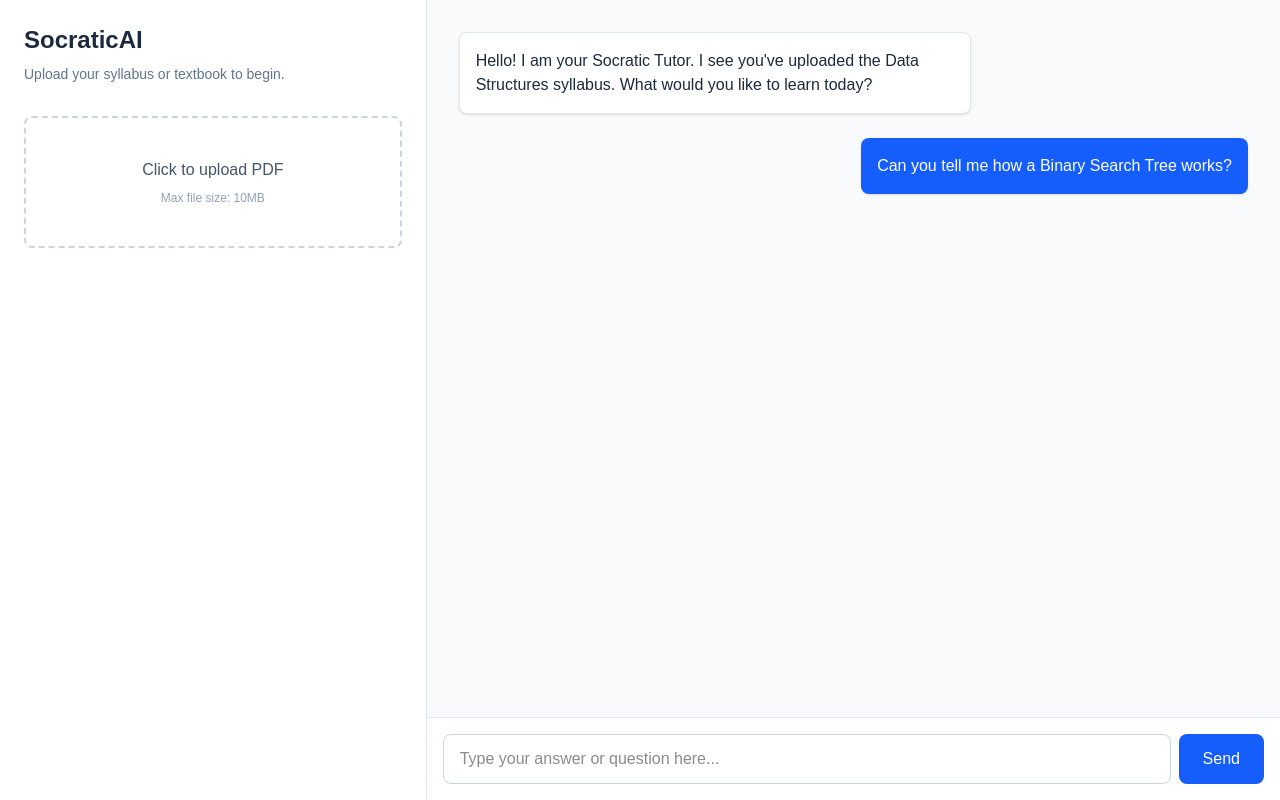
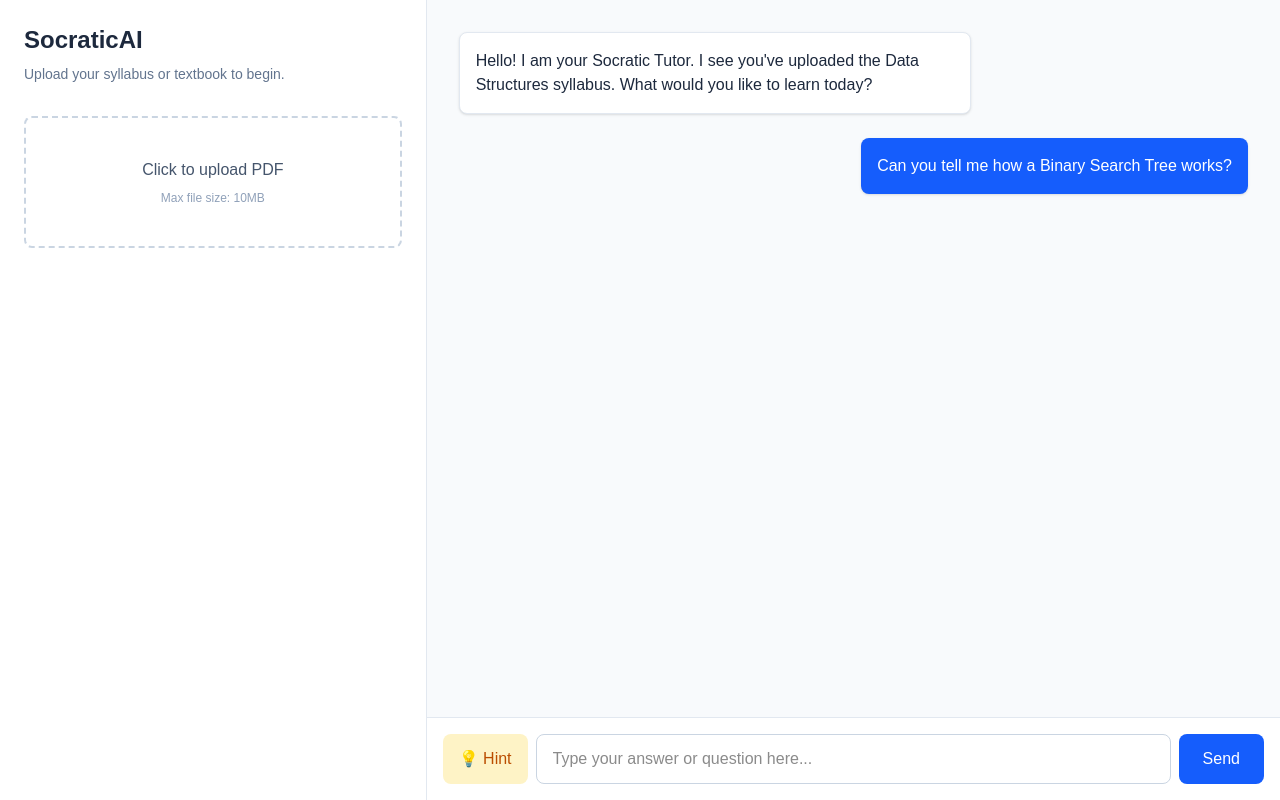
Before and after one commit to SHREYA-G-AMIN/socratic-ai-tutor, a Next.js app: page / in a window 1280 px wide. Built offline with nearby package versions, Linux system fonts and the light colour scheme.

Commit message:
feat: add hint button

```diff
--- a/src/app/page.tsx
+++ b/src/app/page.tsx
@@ -1,33 +1,33 @@
 "use client";
 
-import { useRef } from "react";
+import { useRef, useState } from "react";
 
 export default function Home() {
-  // This creates a reference to our hidden file input
   const fileInputRef = useRef<HTMLInputElement>(null);
+  const [showHint, setShowHint] = useState(false);
 
-  // This function triggers the hidden input when the box is clicked
   const handleUploadClick = () => {
     fileInputRef.current?.click();
   };
 
-  // This handles the actual file selection
   const handleFileChange = (e: React.ChangeEvent<HTMLInputElement>) => {
     const file = e.target.files?.[0];
     if (file) {
-      alert(`Selected file: ${file.name}`); // Just a test alert for now!
+      alert(`Selected file: ${file.name}`);
     }
+  };
+
+  const handleHintClick = () => {
+    setShowHint(true);
   };
 
   return (
     <div className="flex h-screen bg-slate-50">
 
-      {/* LEFT SIDEBAR: PDF Upload UI */}
       <div className="w-1/3 bg-white border-r border-slate-200 p-6 flex flex-col">
         <h1 className="text-2xl font-bold text-slate-800 mb-2">SocraticAI</h1>
         <p className="text-sm text-slate-500 mb-8">Upload your syllabus or textbook to begin.</p>
 
-        {/* Hidden File Input */}
         <input
           type="file"
           ref={fileInputRef}
@@ -36,7 +36,6 @@ export default function Home() {
           className="hidden"
         />
 
-        {/* Interactive Upload Box */}
         <div
           onClick={handleUploadClick}
           className="border-2 border-dashed border-slate-300 rounded-lg p-10 text-center hover:bg-slate-50 hover:border-blue-400 transition cursor-pointer"
@@ -46,10 +45,8 @@ export default function Home() {
         </div>
       </div>
 
-      {/* RIGHT SIDE: Tutor Chat Interface */}
       <div className="w-2/3 flex flex-col">
 
-        {/* Chat Messages Area */}
         <div className="flex-1 p-8 overflow-y-auto">
           <div className="flex justify-start mb-6">
             <div className="bg-white border border-slate-200 text-slate-800 p-4 rounded-lg shadow-sm max-w-lg">
@@ -62,16 +59,32 @@ export default function Home() {
               <p>Can you tell me how a Binary Search Tree works?</p>
             </div>
           </div>
+
+          {showHint && (
+            <div className="flex justify-start mb-6">
+              <div className="bg-amber-50 border border-amber-200 text-amber-800 p-4 rounded-lg shadow-sm max-w-lg">
+                <p>💡 Hint: Think about how a tree structure splits data into smaller halves!</p>
+              </div>
+            </div>
+          )}
         </div>
 
-        {/* Message Input Area */}
         <div className="p-4 bg-white border-t border-slate-200">
           <div className="flex gap-2 max-w-4xl mx-auto">
+            <button
+              onClick={handleHintClick}
+              className="bg-amber-100 text-amber-700 px-4 py-3 rounded-lg font-medium hover:bg-amber-200 transition flex items-center gap-2"
+              title="Need a hint?"
+            >
+              💡 Hint
+            </button>
+
             <input
               type="text"
               placeholder="Type your answer or question here..."
               className="flex-1 border border-slate-300 rounded-lg px-4 py-3 focus:outline-none focus:border-blue-500"
             />
+
             <button className="bg-blue-600 text-white px-6 py-3 rounded-lg font-medium hover:bg-blue-700 transition">
               Send
             </button>
```
